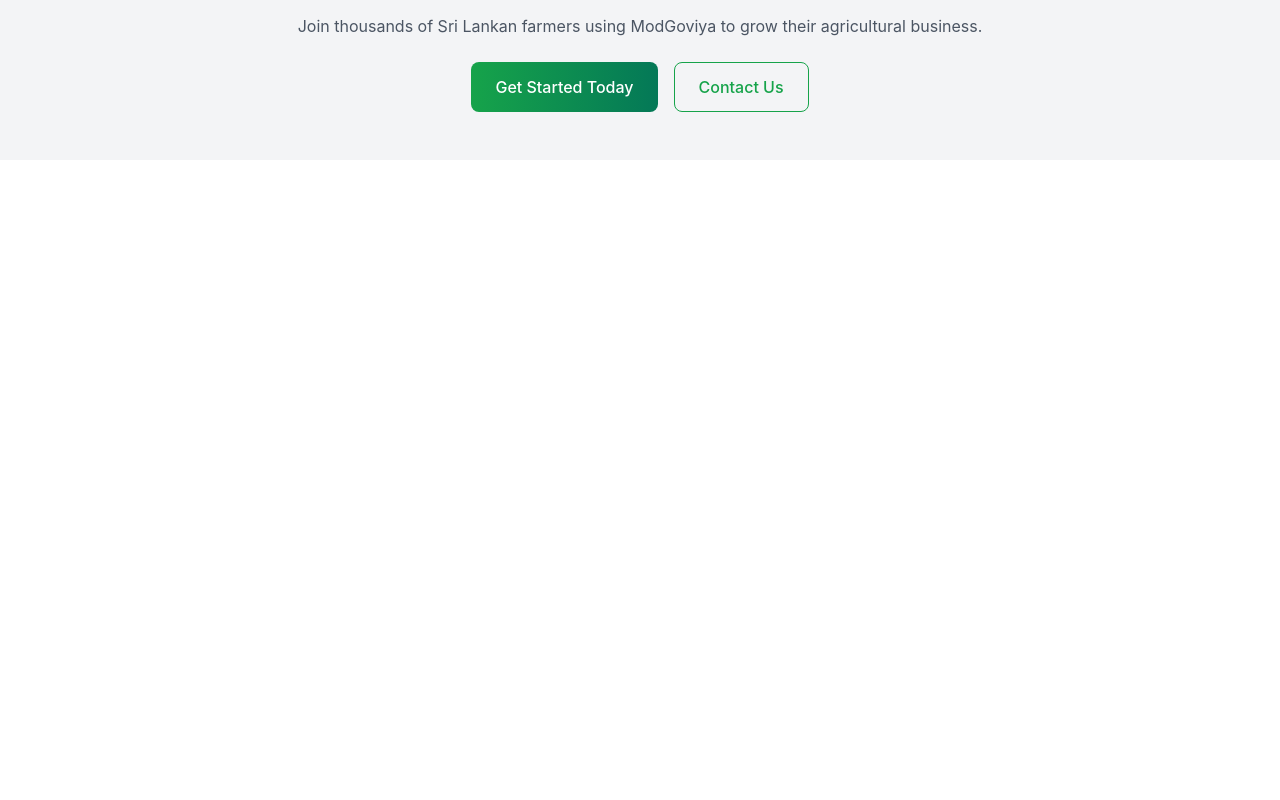
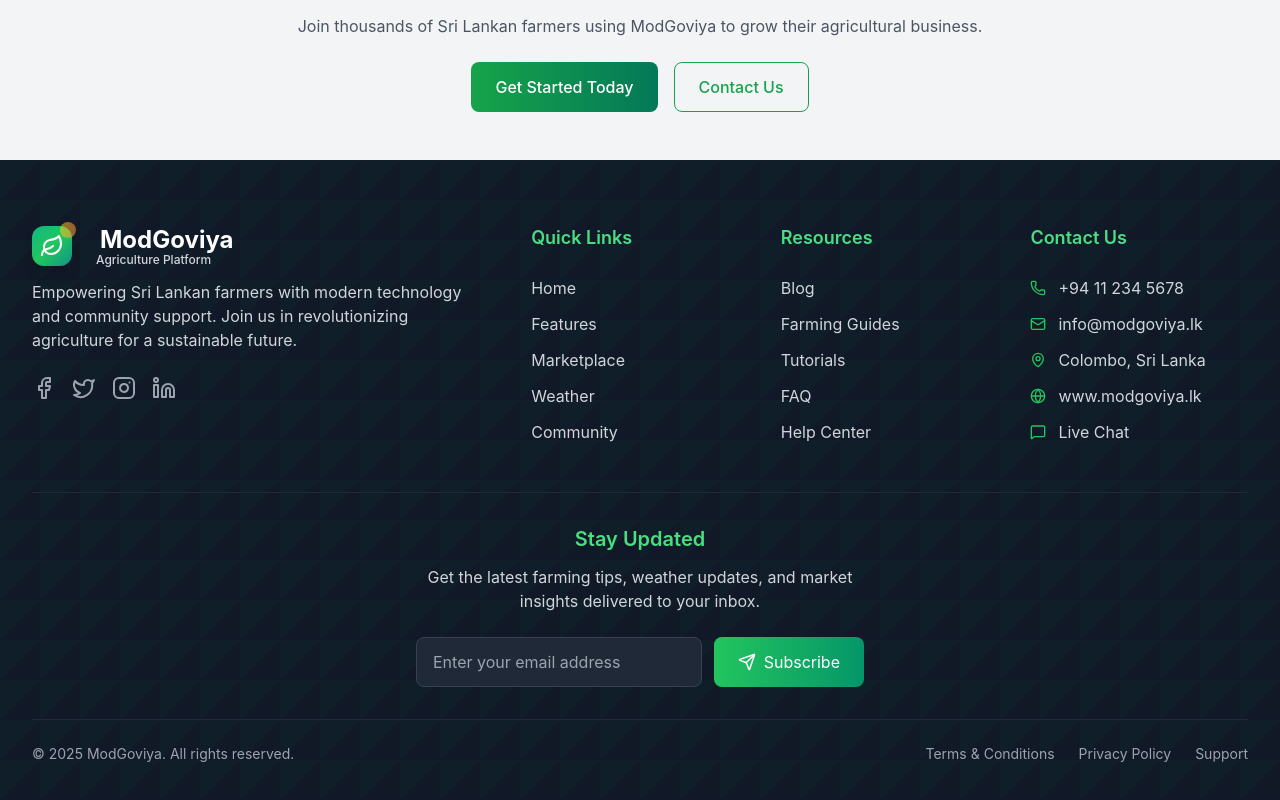
Before and after one commit to NadeeshaMedagama/ModGoviya_farmer_assistance_MERN_platform, a React (Create React App) app: page /terms in a window 1280 px wide. Shown: the part 4474-5274 px from the top of the page. Before the commit the page ends 4634 px from the top, so only its background shows below. Built offline with nearby package versions, Linux system fonts and the light colour scheme.

Commit message:
footer section imported

```diff
--- a/src/components/documentation/TermsAndConditions.jsx
+++ b/src/components/documentation/TermsAndConditions.jsx
@@ -13,6 +13,7 @@
     Printer,
     Share2
 } from 'lucide-react';
+import Footer from "../layout/Footer";
 
 const TermsAndConditions = () => {
     const [activeSection, setActiveSection] = useState('');
@@ -385,6 +386,7 @@
                     </div>
                 </div>
             </div>
+            <Footer />
         </div>
     );
 };
```
